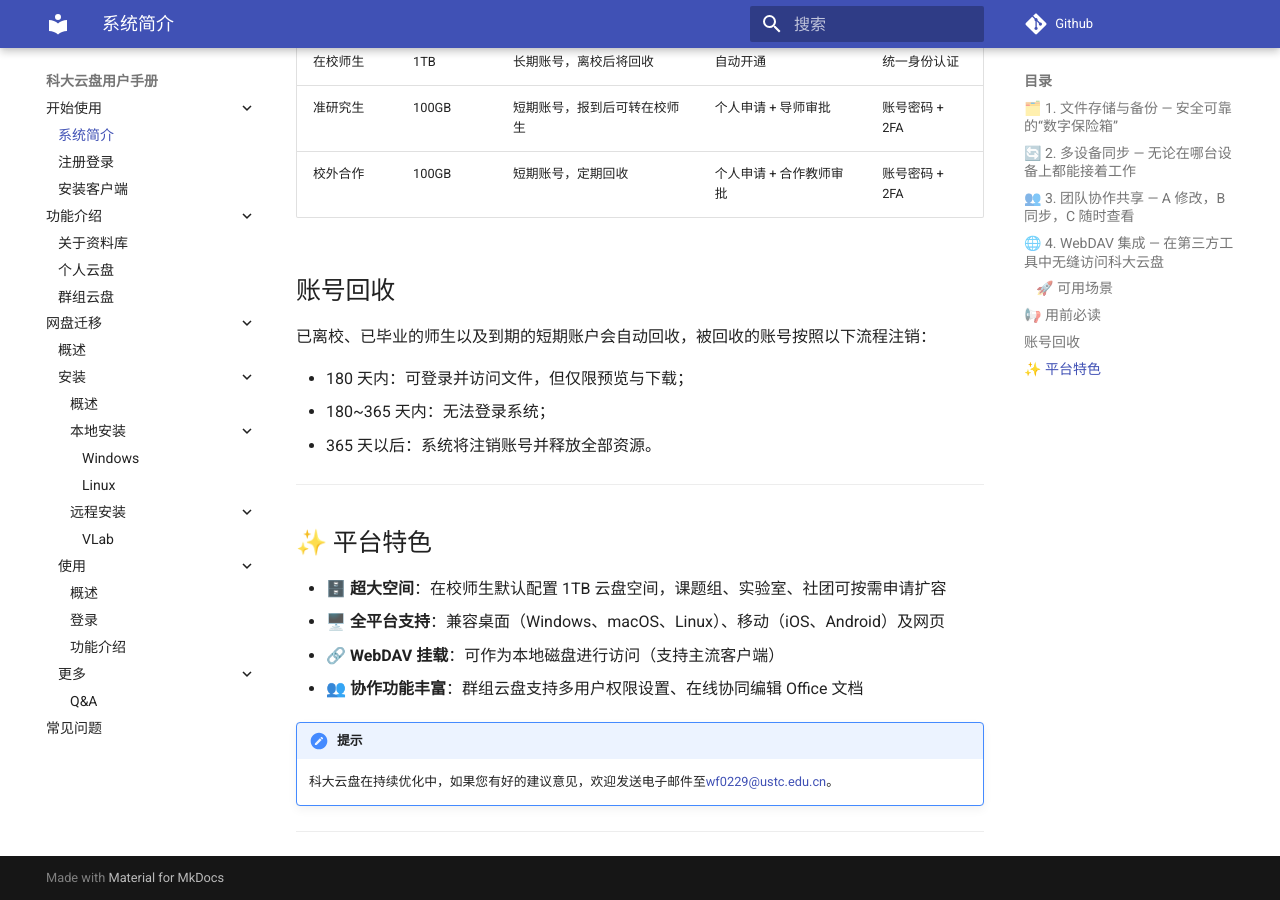
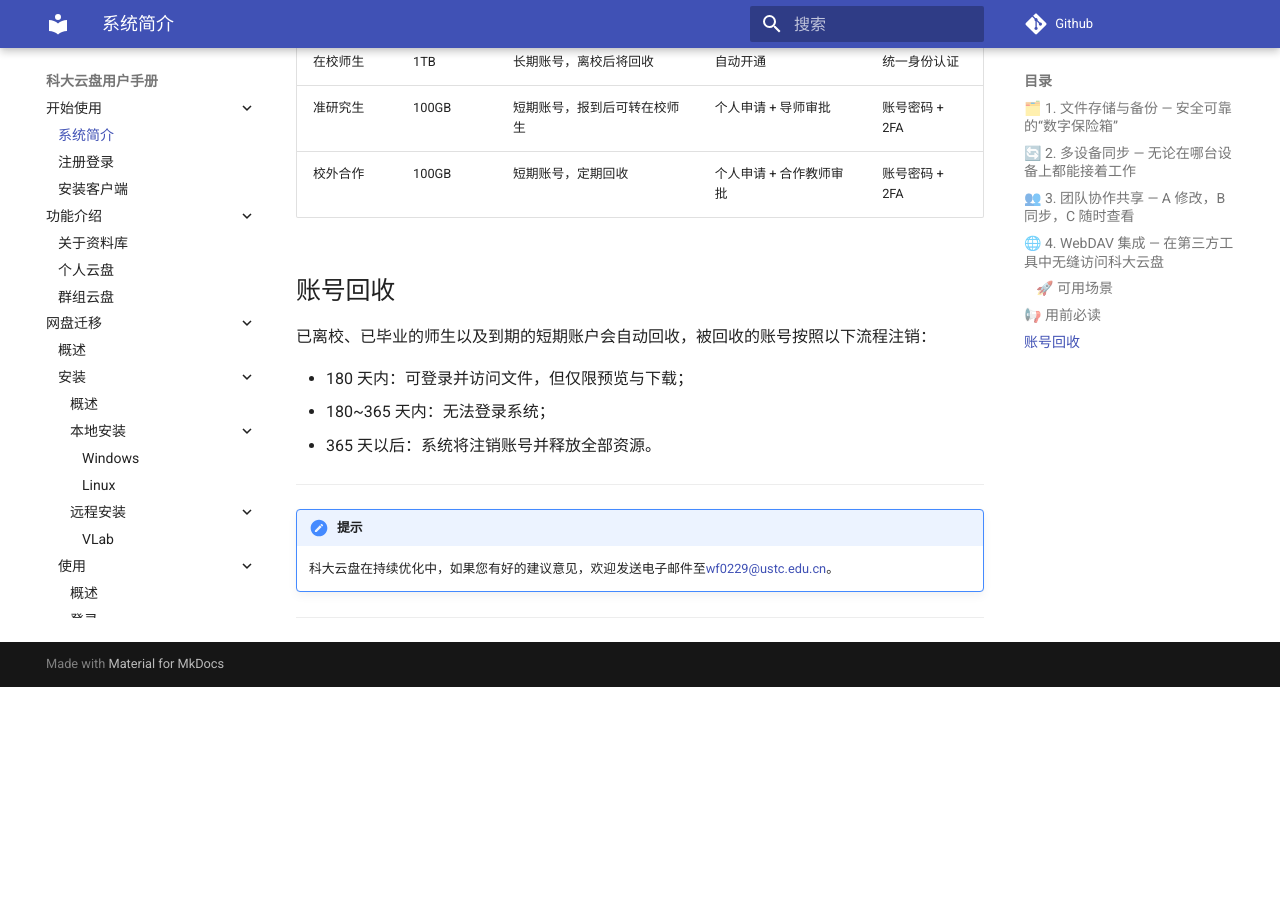
Before and after one commit to wf0229/pan_doc, an MkDocs documentation site: the page built from docs/index.md, in a window 1280 px wide and 900 px high, scrolled down 2755 px. Built offline with MkDocs 1.6.1 and Material for MkDocs 9.7.7, drawn with Linux system fonts in a browser that asks for light colours; comment, search, counter and statistics services are not loaded; after the commit the page ends 3442 px from its top, so only the background shows below that.

Commit message:
Update index.md

```diff
--- a/docs/index.md
+++ b/docs/index.md
@@ -99,14 +99,6 @@ flowchart LR
 - 180~365 天内：无法登录系统；
 - 365 天以后：系统将注销账号并释放全部资源。
 ---
-
-## ✨ 平台特色
-
-- 🗄️ **超大空间**：在校师生默认配置 1TB 云盘空间，课题组、实验室、社团可按需申请扩容
-- 🖥️ **全平台支持**：兼容桌面（Windows、macOS、Linux）、移动（iOS、Android）及网页
-- 🔗 **WebDAV 挂载**：可作为本地磁盘进行访问（支持主流客户端）
-- 👥 **协作功能丰富**：群组云盘支持多用户权限设置、在线协同编辑 Office 文档
-
 !!! note "提示"
 
     科大云盘在持续优化中，如果您有好的建议意见，欢迎发送电子邮件至[wf0229@ustc.edu.cn](mailto:wf0229@ustc.edu.cn)。
```
